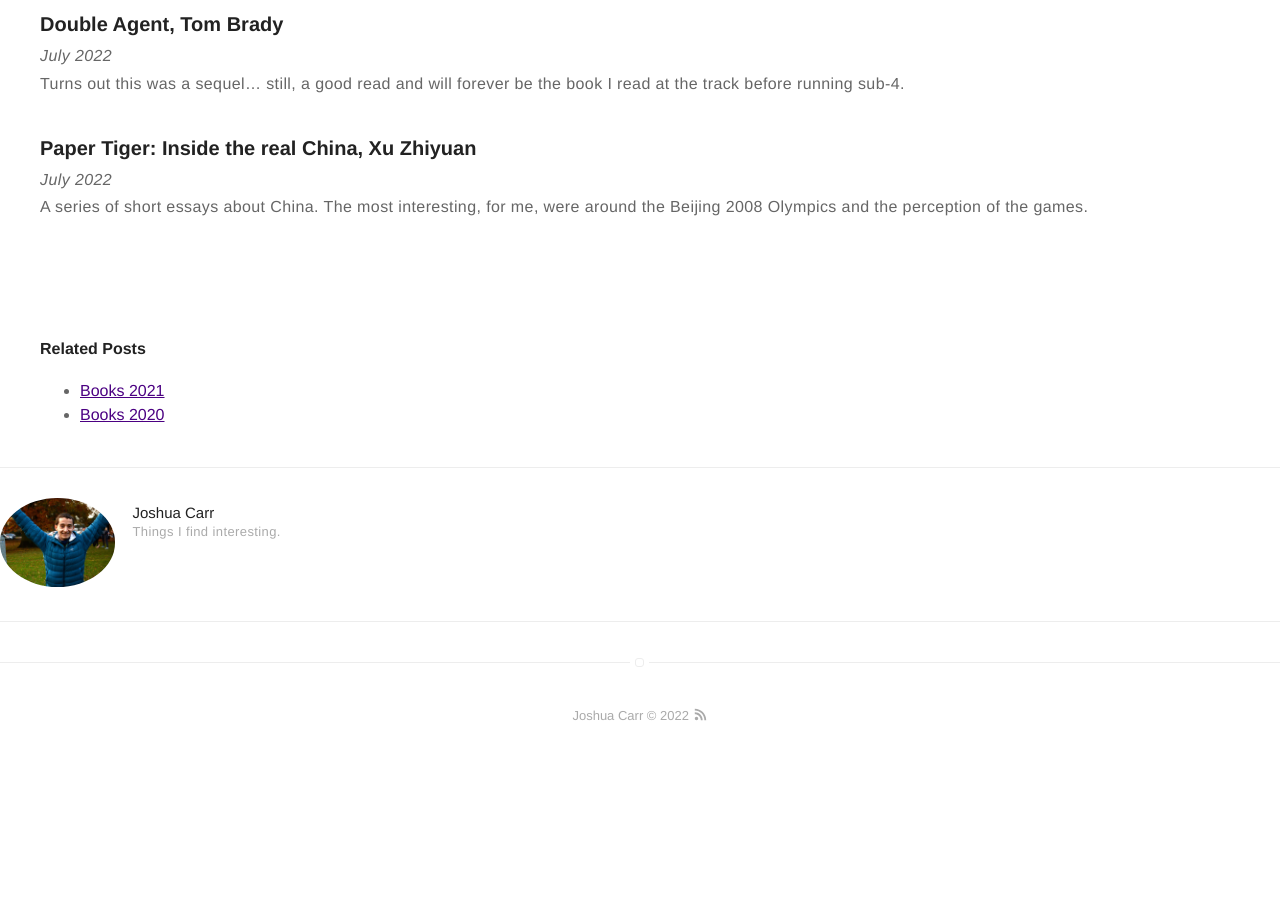
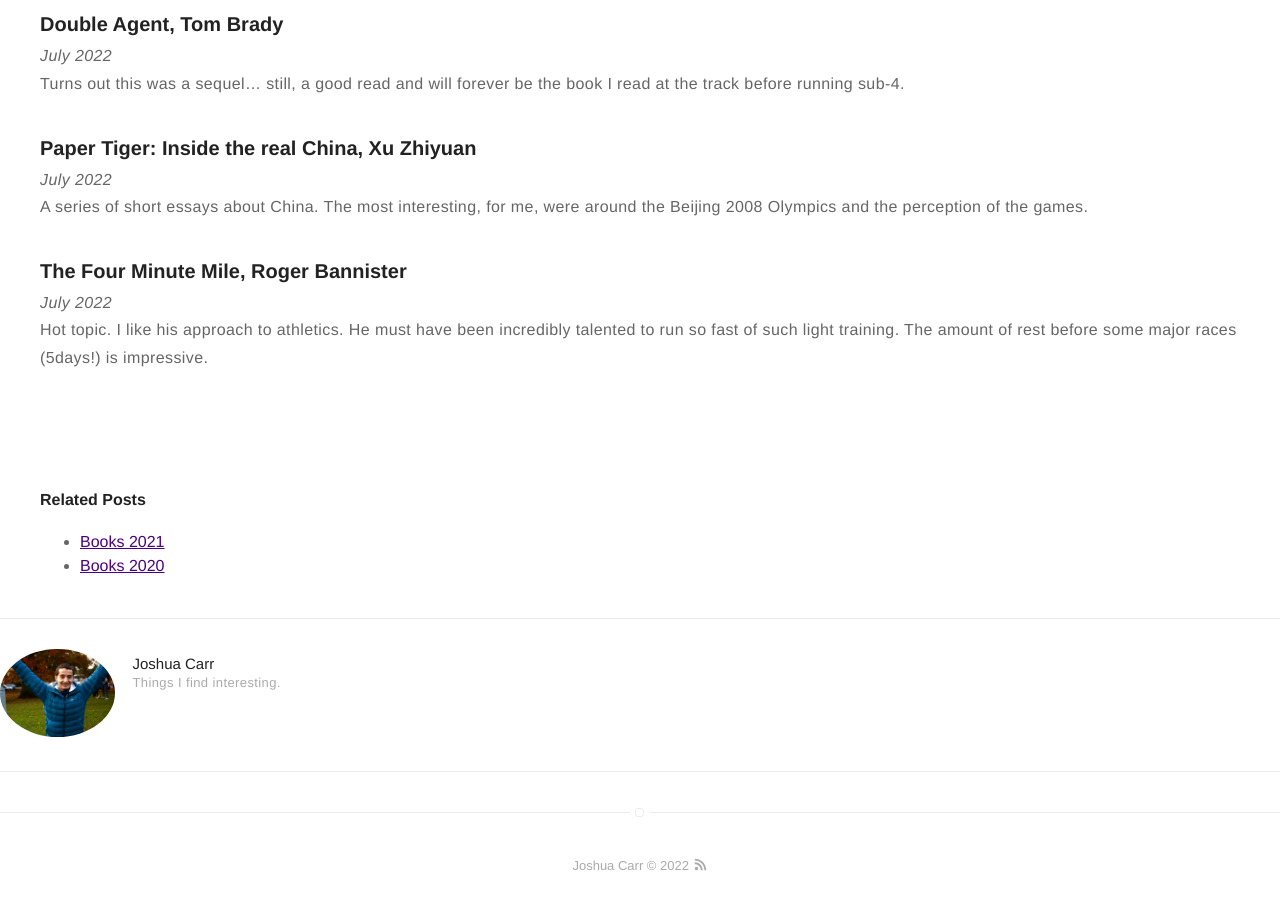
Before and after one commit to jc782/jc782.github.io, a Jekyll site: the page built from _posts/2021-12-29-Books-2022.markdown, in a window 1280 px wide and 900 px high, scrolled down 2445 px. Built offline with Jekyll 4.4.1, drawn with Linux system fonts in a browser that asks for light colours; before the commit the page ends 3208 px from its top, so only the background shows below that.

Commit message:
+ bannister book

```diff
--- a/_posts/2021-12-29-Books-2022.markdown
+++ b/_posts/2021-12-29-Books-2022.markdown
@@ -84,3 +84,7 @@ Turns out this was a sequel... still, a good read and will forever be the book I
 ### Paper Tiger: Inside the real China, Xu Zhiyuan
 *July 2022*
 A series of short essays about China. The most interesting, for me, were around the Beijing 2008 Olympics and the perception of the games.
+
+### The Four Minute Mile, Roger Bannister
+*July 2022*
+Hot topic. I like his approach to athletics. He must have been incredibly talented to run so fast of such light training. The amount of rest before some major races (5days!) is impressive.
```
